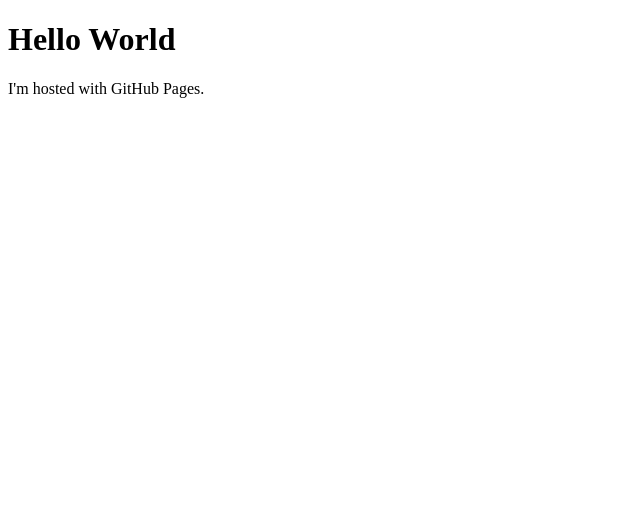
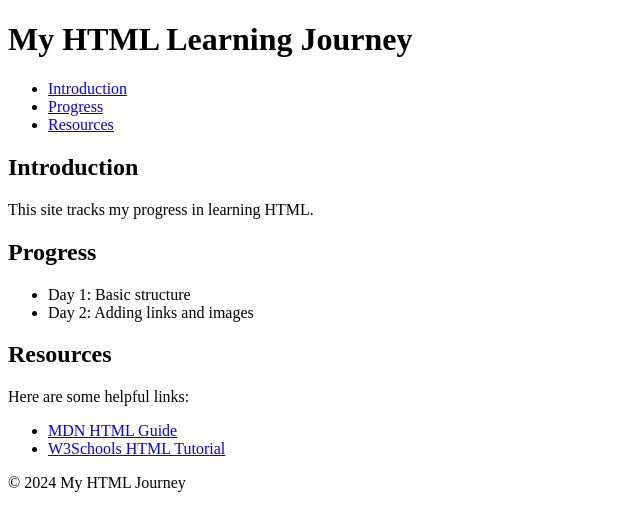
Before and after one commit to 5250-afk/5250-afk.github.io, a plain HTML site: page index.html in a window 1280 px wide. Shown: the whole page, without its empty margins (0-640 px from the left). Drawn offline with Linux system fonts and the light colour scheme.

Commit message:
Update index.html

```diff
--- a/index.html
+++ b/index.html
@@ -1,7 +1,44 @@
 <!DOCTYPE html>
-<html>
+<html lang="en">
+<head>
+    <meta charset="UTF-8">
+    <meta name="viewport" content="width=device-width, initial-scale=1.0">
+    <title>Learning HTML</title>
+</head>
 <body>
-<h1>Hello World</h1>
-<p>I'm hosted with GitHub Pages.</p>
+    <header>
+        <h1>My HTML Learning Journey</h1>
+    </header>
+    <nav>
+        <ul>
+            <li><a href="#introduction">Introduction</a></li>
+            <li><a href="#progress">Progress</a></li>
+            <li><a href="#resources">Resources</a></li>
+        </ul>
+    </nav>
+    <main>
+        <section id="introduction">
+            <h2>Introduction</h2>
+            <p>This site tracks my progress in learning HTML.</p>
+        </section>
+        <section id="progress">
+            <h2>Progress</h2>
+            <ul>
+                <li>Day 1: Basic structure</li>
+                <li>Day 2: Adding links and images</li>
+            </ul>
+        </section>
+        <section id="resources">
+            <h2>Resources</h2>
+            <p>Here are some helpful links:</p>
+            <ul>
+                <li><a href="https://developer.mozilla.org/en-US/docs/Web/HTML" target="_blank">MDN HTML Guide</a></li>
+                <li><a href="https://www.w3schools.com/html/" target="_blank">W3Schools HTML Tutorial</a></li>
+            </ul>
+        </section>
+    </main>
+    <footer>
+        <p>&copy; 2024 My HTML Journey</p>
+    </footer>
 </body>
 </html>
```
